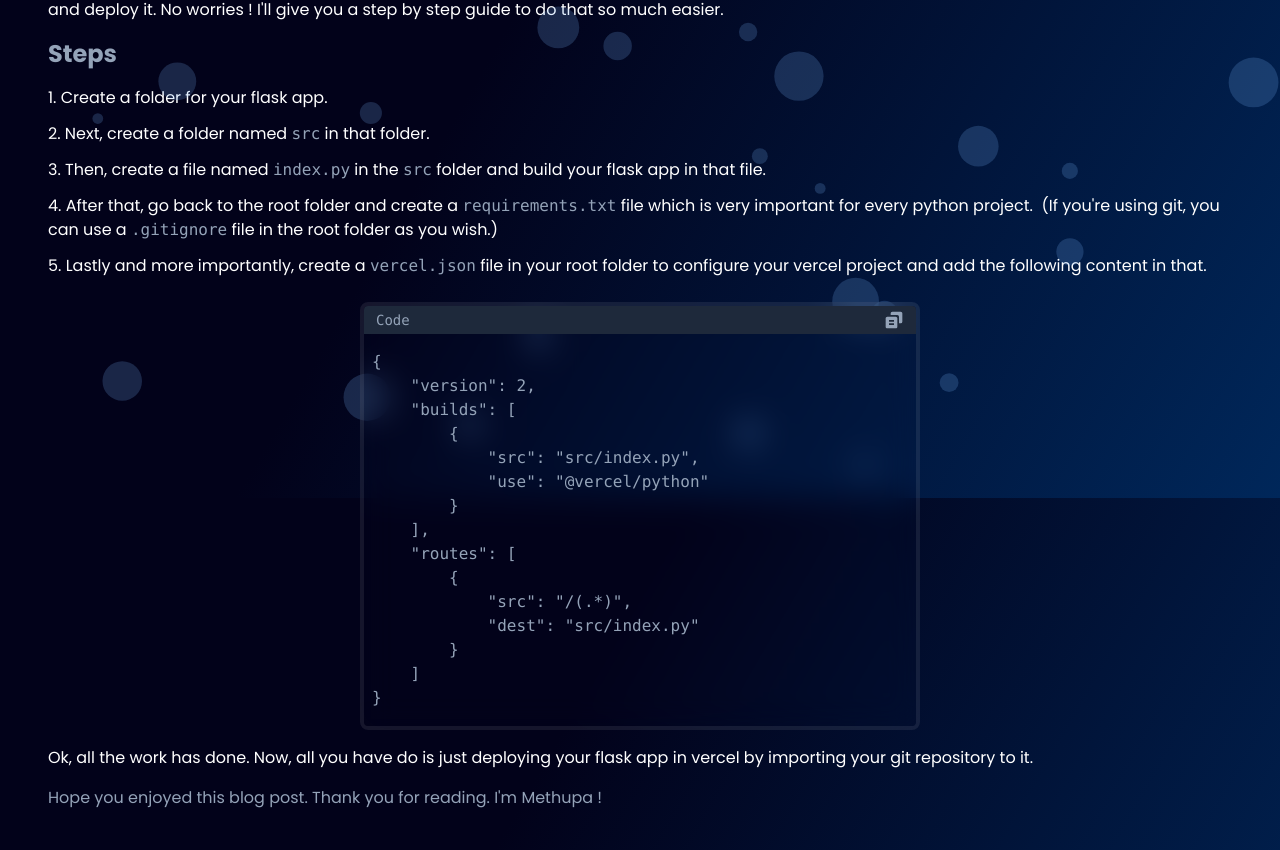
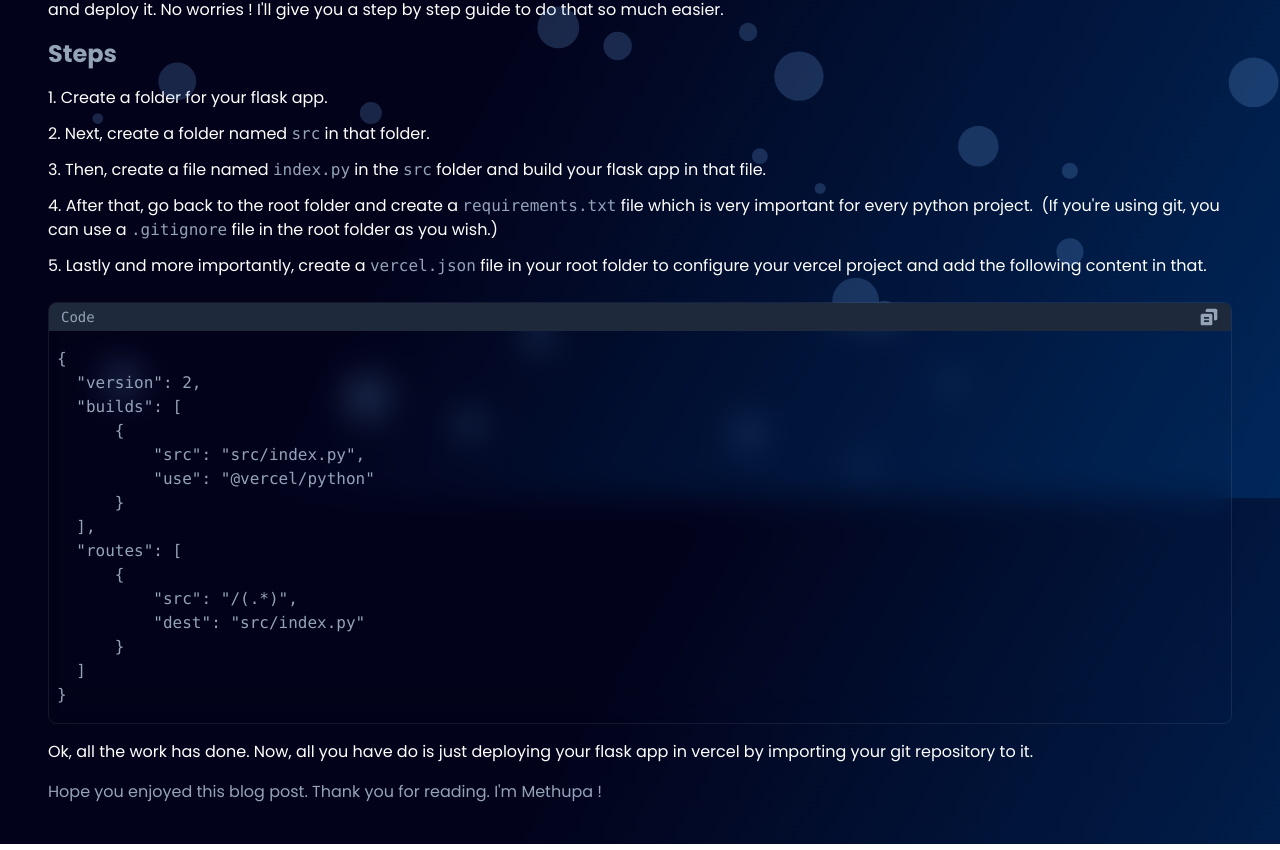
Before and after one commit to methupaPerera/my-portfolio, a React (Vite) app: page /all-blogs/1 in a window 1280 px wide. Shown: the part 302-1152 px from the top of the page. Built offline with nearby package versions, Linux system fonts and the light colour scheme.

Commit message:
Made minor changes.

```diff
--- a/src/components/Code.jsx
+++ b/src/components/Code.jsx
@@ -1,5 +1,5 @@
-import { useState } from "react";
-import { useEffect } from "react";
+import { useState, useEffect } from "react";
+
 import { BiSolidCopyAlt } from "react-icons/bi";
 import { BsFileEarmarkCheckFill } from "react-icons/bs";
 
@@ -21,7 +21,7 @@
     }, [isCopied]);
 
     return (
-        <div className="md:min-w-[35rem] mx-auto border-[4px] border-[#ffffff15] rounded-lg overflow-hidden backdrop-blur-lg z-40">
+        <div className="w-full md:min-w-[35rem] mx-auto border-[1.5px] border-[#ffffff15] rounded-lg overflow-hidden backdrop-blur-lg z-40">
             <div className="px-3 flex justify-between items-center bg-slate-800 p-1 text-xl text-slate-400">
                 <code className="text-sm">Code</code>
                 {isCopied ? (
```
Also changed, not shown: src/data/blogPosts/Verceldeploy.jsx (indentation only), src/index.css (line endings or trailing spaces).
